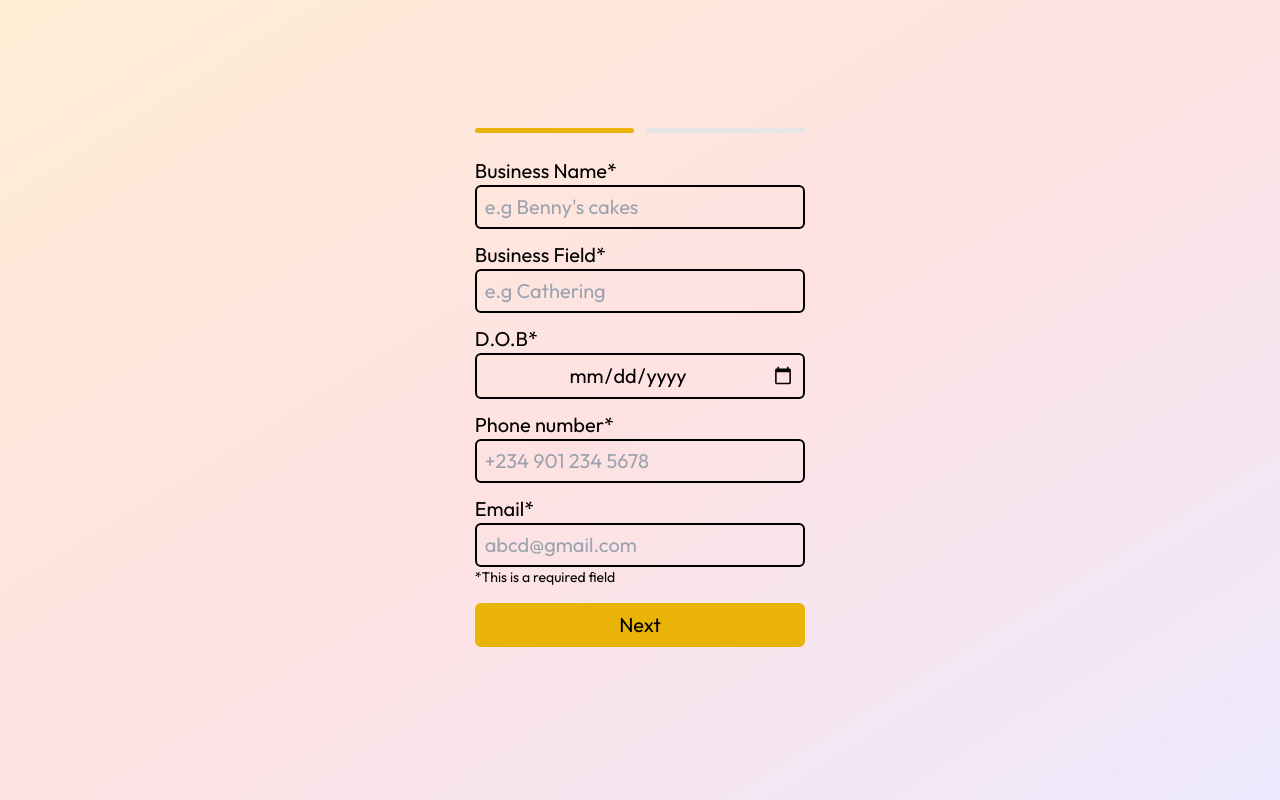
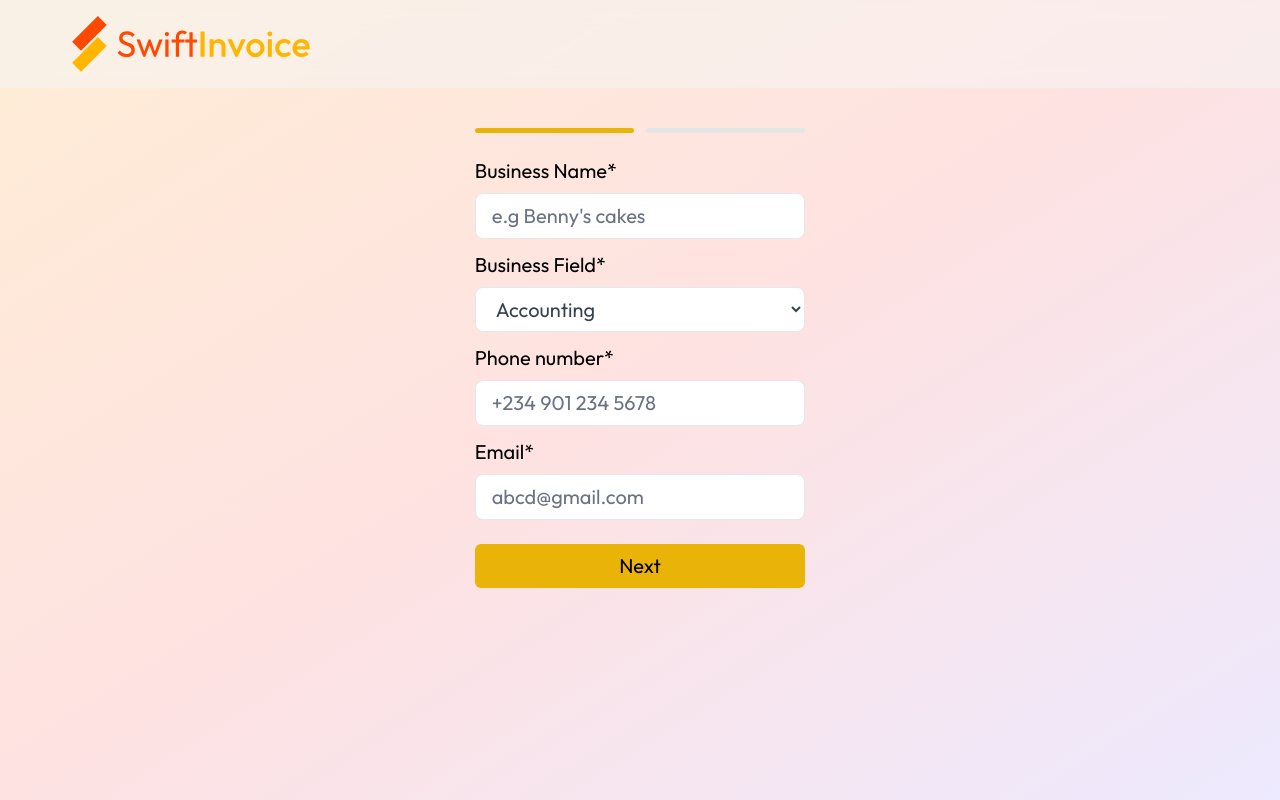
Before and after one commit to Jude-dev46/swiftinvoice, a Next.js app: page /auth in a window 1280 px wide. Built offline with nearby package versions, Linux system fonts and the light colour scheme.

Commit message:
updated auth input

```diff
--- a/app/about/page.js
+++ /dev/null
@@ -1,9 +0,0 @@
-import React from 'react'
-
-function About() {
-  return (
-    <div>About</div>
-  )
-}
-
-export default About
--- a/app/auth/login/page.js
+++ b/app/auth/login/page.js
@@ -105,7 +105,7 @@ const Login = () => {
                   </label>
                   <input
                     id="email"
-                    className="block w-full px-4 py-2 mt-2 text-gray-700 placeholder-gray-500 bg-transparent border-2 border-black rounded-lg outline-none"
+                    className="block w-full px-4 py-2 mt-2 text-gray-700 placeholder-gray-500 bg-white border rounded-lg focus:border-[#FFB600] focus:ring-opacity-40 focus:outline-none  focus:ring-[#ffe08a]"
                     ref={emailInputRef}
                     placeholder="Email Address"
                     aria-label="Email Address"
--- a/app/auth/page.js
+++ b/app/auth/page.js
@@ -1,20 +1,22 @@
 "use client";
 
-import React, { useState, useEffect } from "react";
+import React, { useState } from "react";
 import Link from "next/link";
 import { useForm } from "react-hook-form";
+import { useRouter } from "next/navigation";
 import { useDispatch, useSelector } from "react-redux";
 import { uiActions } from "../components/store/uislice";
+import { yupResolver } from "@hookform/resolvers/yup";
+import Navbar from "../components/ui/Navbar";
 import Modal from "../components/ui/Modal";
-import { yupResolver } from "@hookform/resolvers/yup";
 import * as yup from "yup";
 import axios from "axios";
-import { useRouter } from "next/navigation";
 
 const Signup = () => {
   const dispatch = useDispatch();
   const [state, setState] = useState(0);
   const [message, setMessage] = useState("");
+  const [selectedValue, setSelectedValue] = useState();
   const router = useRouter();
 
   const isLoading = useSelector((state) => state.ui.isLoading);
@@ -54,6 +56,7 @@ const Signup = () => {
 
   const onSubmit = async (data, e) => {
     e.preventDefault();
+
     dispatch(uiActions.setIsLoading(true));
     try {
       const res = await axios.post("/api/auth", data);
@@ -70,7 +73,13 @@ const Signup = () => {
     }
   };
 
+  const handleSelectChange = (e) => {
+    setSelectedValue(e.target.value);
+  };
+
   return (
+    <>
+      <Navbar />
       <div className="h-[100vh] bg-gradient-to-br from-orange-100 via-red-100 to-violet-100 pt-28 w-full flex flex-col justify-center items-center">
         {isLoading && <Modal />}
         <form
@@ -105,46 +114,39 @@ const Signup = () => {
                   type="text"
                   id="bname"
                   placeholder="e.g Benny's cakes"
-                className="bg-transparent border-2 border-black rounded-md outline-none px-2 py-1.5 text-lg lg:text-xl text-black"
+                  className="block w-full px-4 py-2 mt-2 text-gray-700 placeholder-gray-500 bg-white border rounded-lg focus:border-[#FFB600] focus:ring-opacity-40 focus:outline-none  focus:ring-[#ffe08a]"
                   {...register("businessName")}
                 />
               </div>
 
               <div className="my-input flex flex-col w-full text-black text-lg lg:text-xl my-3">
                 <label htmlFor="business"> Business Field*</label>
-              <input
-                type="text"
+                <select
                   id="bfield"
-                placeholder="e.g Cathering"
-                className="bg-transparent border-2 border-black rounded-md outline-none px-2 py-1.5 text-lg lg:text-xl text-black"
+                  className="block w-full px-4 py-2 mt-2 text-gray-700 placeholder-gray-500 bg-white border rounded-lg focus:border-[#FFB600] focus:ring-opacity-40 focus:outline-none  focus:ring-[#ffe08a]"
+                  value={selectedValue}
+                  onChange={handleSelectChange}
                   {...register("businessField")}
-              />
+                >
+                  <option value={"Accounting"}>Accounting</option>
+                  <option value={"Education"}>Education</option>
+                  <option value={"Finance"}>Finance</option>
+                  <option value={"Health Services"}>Health Services</option>
+                  <option value={"Human Resources"}>Human Resources</option>
+                  <option value={"IT Services"}>IT Services</option>
+                  <option value={"Sales & Marketing"}>Sales & Marketing</option>
+                </select>
               </div>
 
               <div className="my-input flex flex-col w-full text-black text-lg lg:text-xl my-3">
-              <label htmlFor="dob">D.O.B*</label>
-              <input
-                type="date"
-                id="dob"
-                onInput={(e) => {
-                  e.target.value = e.target.value;
-                }}
-                className="bg-transparent text-center border-2 border-black rounded-md outline-none px-2 py-1.5 text-lg lg:text-xl text-black"
-                {...register("date")}
-              />
-            </div>
-
-            <div className="my-input flex flex-col w-full text-black text-lg lg:text-xl my-3">
-              <label htmlFor="business">Phone number* </label>
-              <div className="flex flex-row  border-2 border-black rounded-md ">
+                <label htmlFor="business">Phone number*</label>
                 <input
                   type="text"
                   id="number"
                   placeholder="+234 901 234 5678"
-                  className="w-full bg-transparent outline-none px-2 py-1.5 text-lg lg:text-xl text-black"
+                  className="block w-full px-4 py-2 mt-2 text-gray-700 placeholder-gray-500 bg-white border rounded-lg focus:border-[#FFB600] focus:ring-opacity-40 focus:outline-none  focus:ring-[#ffe08a]"
                   {...register("phoneNo")}
                 />
-              </div>
               </div>
 
               <div className="my-input flex flex-col w-full text-black text-lg lg:text-xl my-3">
@@ -153,12 +155,12 @@ const Signup = () => {
                   type="email"
                   id="email"
                   placeholder="abcd@gmail.com"
-                className="bg-transparent border-2 border-black rounded-md outline-none px-2 py-1.5 text-lg lg:text-xl text-black"
+                  className="block w-full px-4 py-2 mt-2 text-gray-700 placeholder-gray-500 bg-white border rounded-lg focus:border-[#FFB600] focus:ring-opacity-40 focus:outline-none  focus:ring-[#ffe08a]"
                   {...register("email")}
                 />
-              <p className="text-black text-sm h-3 w-full">
+                {/* <p className="text-black text-sm h-3 w-full">
                   *This is a required field
-              </p>
+                </p> */}
               </div>
 
               <div className="w-full">
@@ -183,7 +185,7 @@ const Signup = () => {
                 <input
                   type="password"
                   id="password"
-                className="bg-transparent border-2 border-black rounded-md outline-none px-2 py-1.5 lg:text-xl text-lg text-black"
+                  className="block w-full px-4 py-2 mt-2 text-gray-700 placeholder-gray-500 bg-white border rounded-lg focus:border-[#FFB600] focus:ring-opacity-40 focus:outline-none  focus:ring-[#ffe08a]"
                   {...register("password")}
                 />
                 <p className="text-black text-sm h-3 w-full">
@@ -196,7 +198,7 @@ const Signup = () => {
                 <input
                   type="password"
                   id="confirm"
-                className="bg-transparent border-2 border-black rounded-md outline-none px-2 py-1.5 text-lg lg:text-xl text-black"
+                  className="block w-full px-4 py-2 mt-2 text-gray-700 placeholder-gray-500 bg-white border rounded-lg focus:border-[#FFB600] focus:ring-opacity-40 focus:outline-none  focus:ring-[#ffe08a]"
                   {...register("confirm")}
                 />
               </div>
@@ -228,6 +230,7 @@ const Signup = () => {
           )}
         </form>
       </div>
+    </>
   );
 };
 
--- a/app/components/ui/Navbar.js
+++ b/app/components/ui/Navbar.js
@@ -5,15 +5,15 @@ import logo from "../../../public/logo-text.svg";
 const Navbar = () => {
   return (
     <div>
-       <Link href="/">
-        <div className="bg-neutral-100 bg-opacity-50 backdrop-blur-[10px] flex flex-row items-center fixed w-full px-5 py-3 lg:py-4 lg:px-8">
+      <div className="bg-neutral-100 bg-opacity-50 backdrop-blur-[10px] flex flex-row items-center fixed w-full px-5 py-3 lg:py-4 lg:px-8">
+        <Link href="/">
           <Image
             src={logo}
             alt=""
             className=" w-[14rem] lg:w-[20rem] lg:h-14 sm:w-auto h-10 sm:h-19"
           />
-        </div>
-      </Link>
+        </Link>
+      </div>
     </div>
   );
 };
```
Lines whose indentation alone changed are shown as unchanged.
